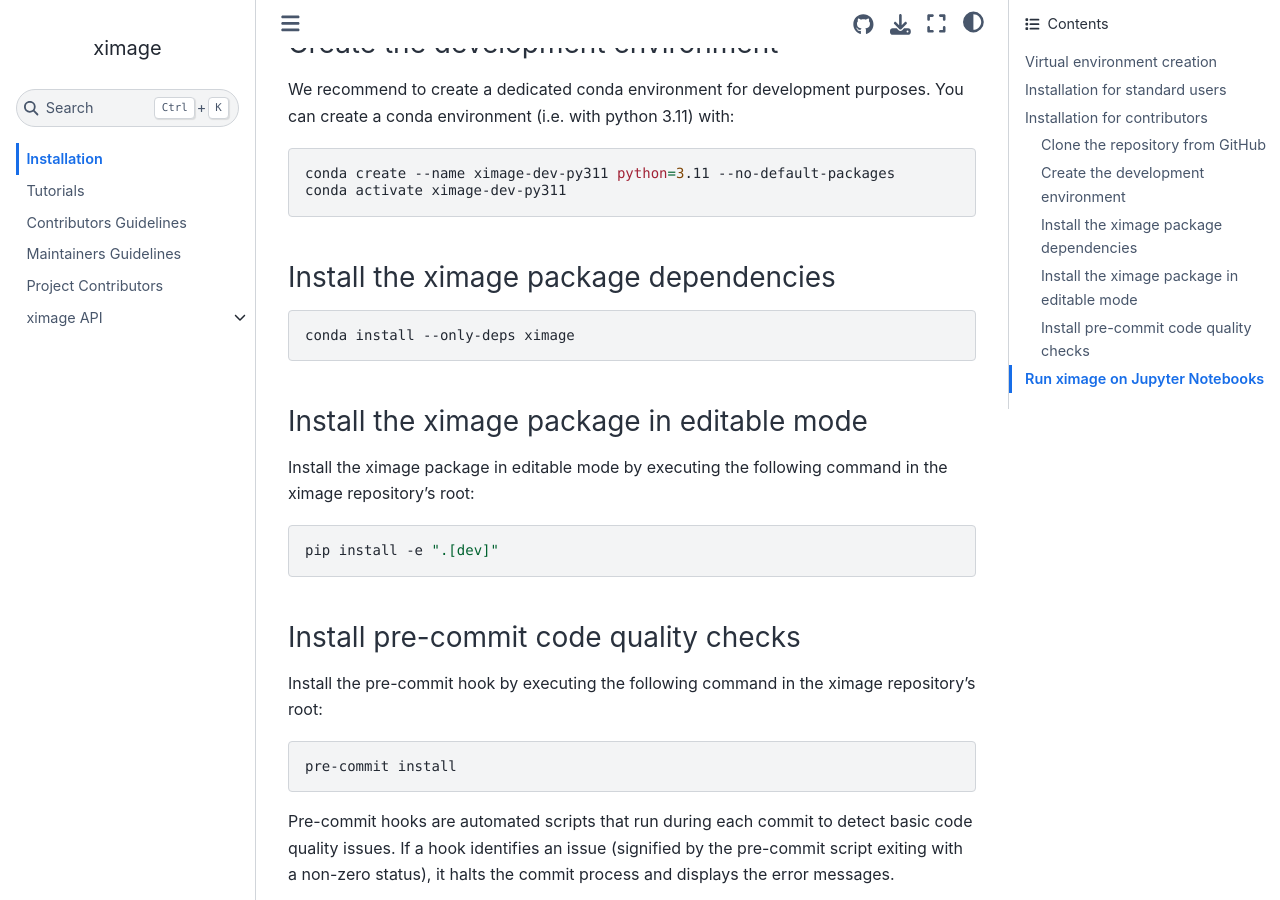
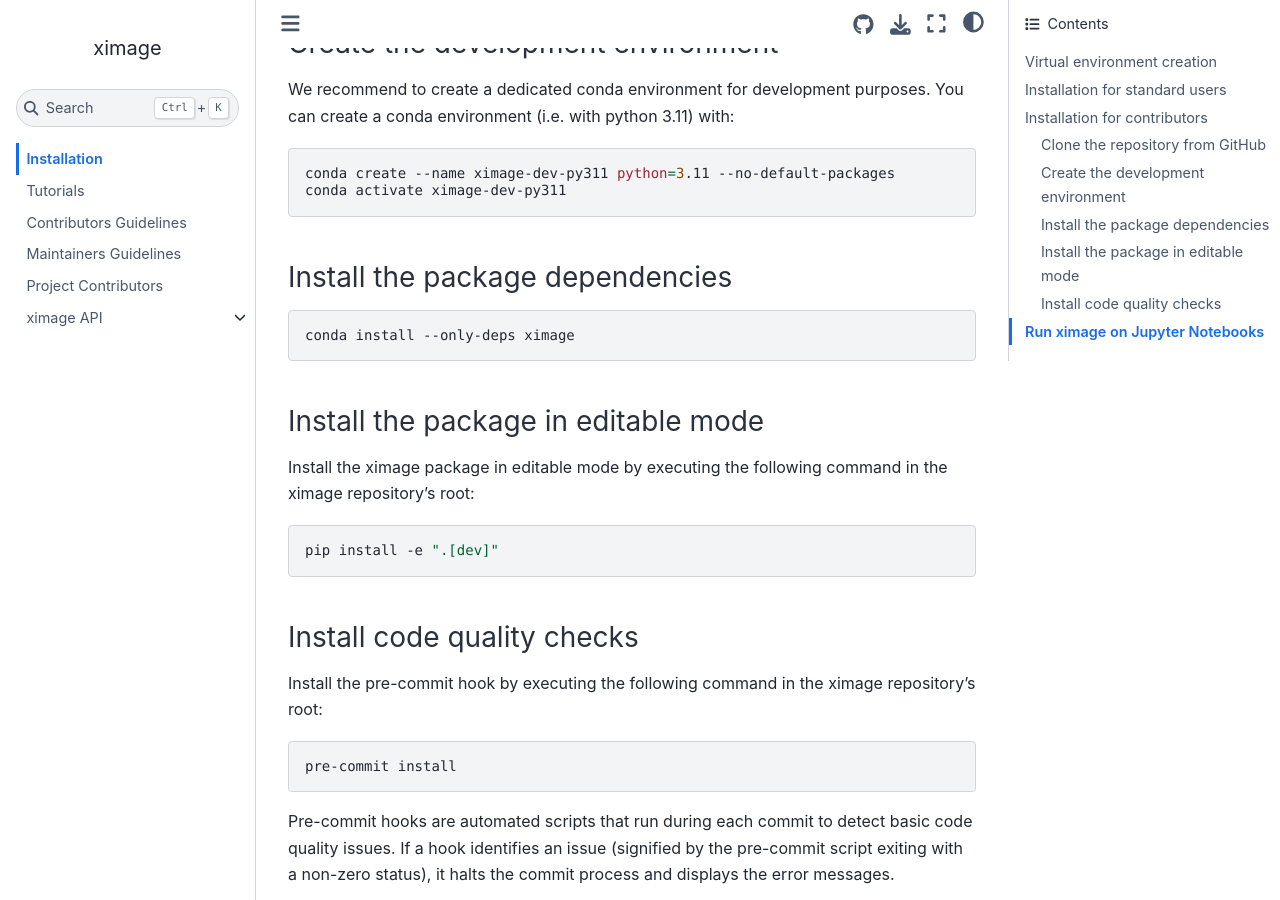
Before and after one commit to ghiggi/ximage, a Sphinx documentation site: the page built from docs/source/installation.rst, in a window 1280 px wide and 900 px high, scrolled down 2330 px. Built offline with Sphinx 7.4.7 and the Sphinx Book theme 1.1.4, drawn with Linux system fonts in a browser that asks for light colours.

Commit message:
Improve doc

```diff
--- a/CONTRIBUTING.rst
+++ b/CONTRIBUTING.rst
@@ -237,7 +237,8 @@ Refer to the table below for a comprehensive summary of all CI tools employed to
 +----------------------------------------------------+-------------------------------------------------------------------------------------------------------------------------------------+
 | `CodeFactor <https://www.codefactor.io/>`__        | Automated code review and analysis tools                                                                                            |
 +----------------------------------------------------+-------------------------------------------------------------------------------------------------------------------------------------+
-
+| `Codacy <https://www.codacy.com/>`__               | Automated code review and analysis tools                                                                                            |
++----------------------------------------------------+-------------------------------------------------------------------------------------------------------------------------------------+
 
 
 5. Code testing with pytest
--- a/docs/source/installation.rst
+++ b/docs/source/installation.rst
@@ -126,7 +126,7 @@ You can create a conda environment (i.e. with python 3.11) with:
 	conda create --name ximage-dev-py311 python=3.11 --no-default-packages
 	conda activate ximage-dev-py311
 
-Install the ximage package dependencies
+Install the package dependencies
 ............................................
 
 .. code-block:: bash
@@ -134,7 +134,7 @@ Install the ximage package dependencies
 	conda install --only-deps ximage
 
 
-Install the ximage package in editable mode
+Install the package in editable mode
 ................................................
 
 Install the ximage package in editable mode by executing the following command in the ximage repository's root:
@@ -144,7 +144,7 @@ Install the ximage package in editable mode by executing the following command i
 	pip install -e ".[dev]"
 
 
-Install pre-commit code quality checks
+Install code quality checks
 ..............................................
 
 Install the pre-commit hook by executing the following command in the ximage repository's root:
--- a/docs/source/maintainers_guidelines.rst
+++ b/docs/source/maintainers_guidelines.rst
@@ -219,3 +219,5 @@
 +----------------------------------------------------------------------------------------------------+------------------------------------------------------------------+----------------------------------------------------------------------------------------------+
 | `CodeFactor <https://www.codefactor.io/>`__                                                        | Automated code review and analysis tools                         | `ximage <https://www.codefactor.io/repository/github/ghiggi/ximage>`__                       |
 +----------------------------------------------------------------------------------------------------+------------------------------------------------------------------+----------------------------------------------------------------------------------------------+
+| `Codacy      <https://www.codacy.com/>`__                                                          | Automated code review and analysis tools                         | `ximage <https://app.codacy.com/gh/ghiggi/ximage/dashboard>`__                               |
++----------------------------------------------------------------------------------------------------+------------------------------------------------------------------+----------------------------------------------------------------------------------------------+
```
